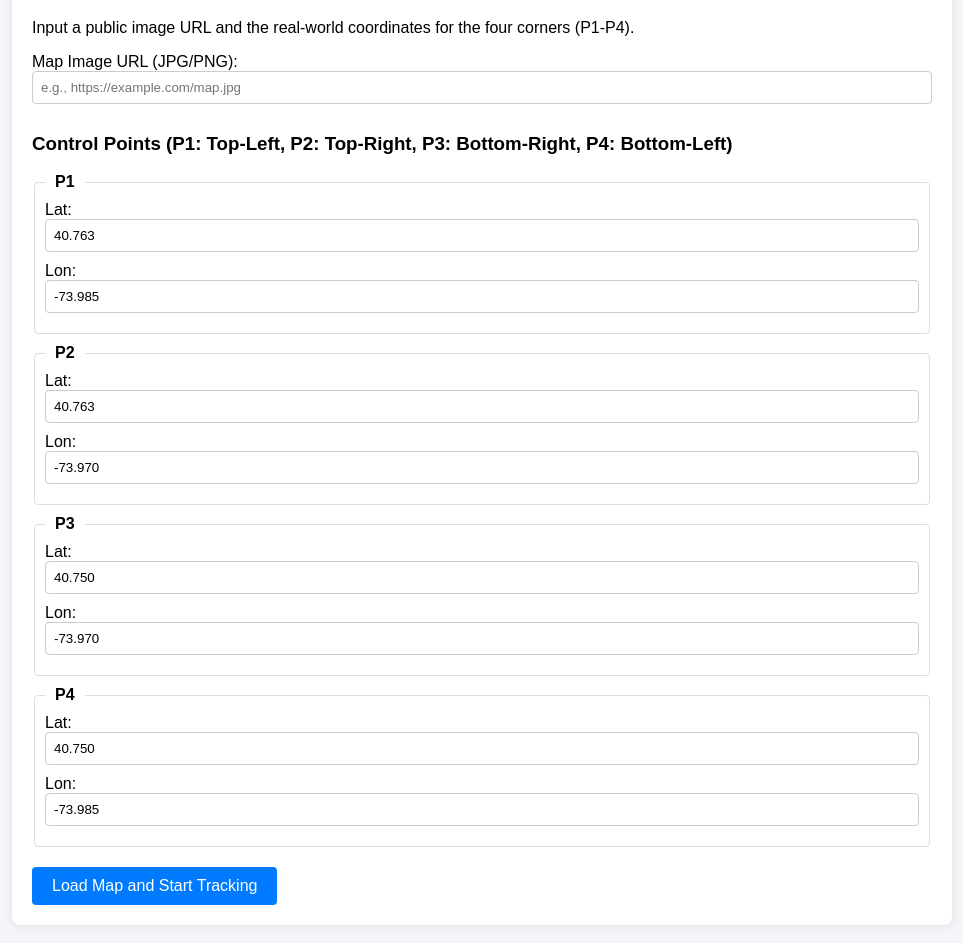
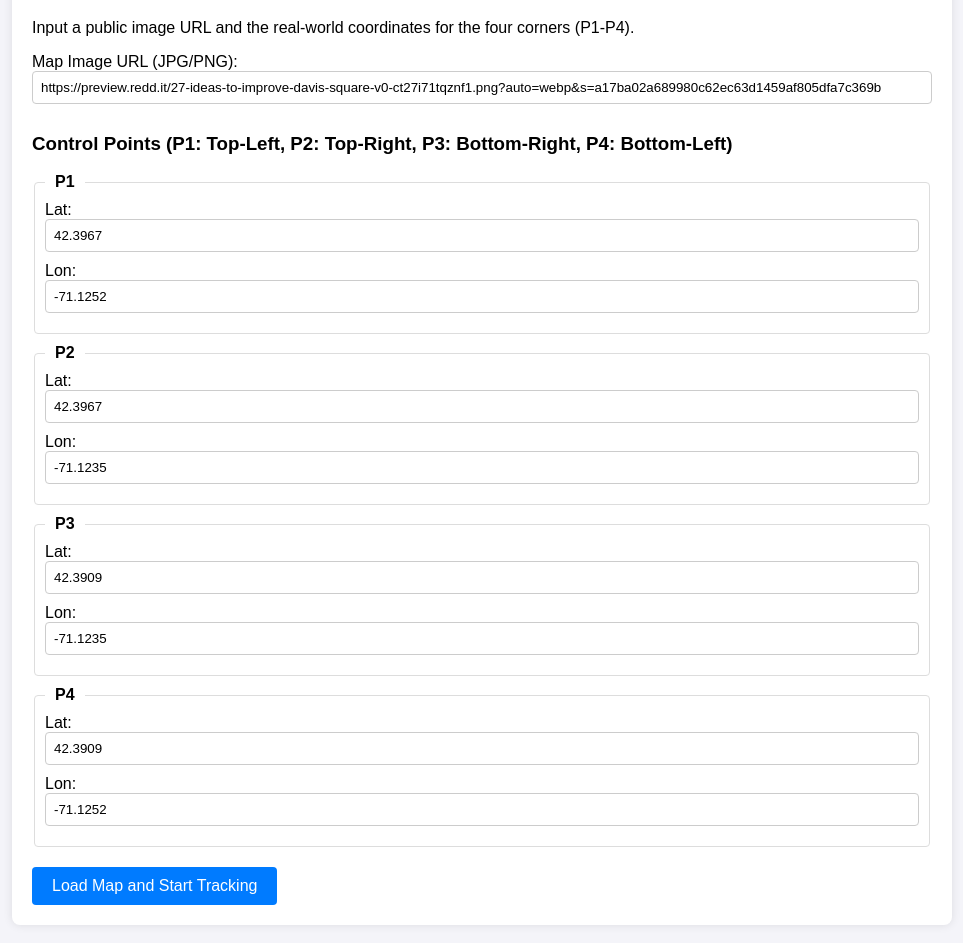
Before and after one commit to hoverfish/hello-world-page, a plain HTML site: page index.html in a window 1280 px wide. Shown: the part 101-1044 px from the top of the page, without its empty margins (158-1121 px from the left). Drawn offline with nearby package versions, Linux system fonts and the light colour scheme.

Commit message:
Add files via upload

```diff
--- a/index.html
+++ b/index.html
@@ -16,33 +16,33 @@
         <p>Input a public image URL and the real-world coordinates for the four corners (P1-P4).</p>
 
         <label for="mapUrl">Map Image URL (JPG/PNG):</label>
-        <input type="url" id="mapUrl" placeholder="e.g., https://example.com/map.jpg" required>
+        <input type="url" id="mapUrl" value="https://preview.redd.it/27-ideas-to-improve-davis-square-v0-ct27i71tqznf1.png?auto=webp&s=a17ba02a689980c62ec63d1459af805dfa7c369b" required>
 
         <h3>Control Points (P1: Top-Left, P2: Top-Right, P3: Bottom-Right, P4: Bottom-Left)</h3>
 
         <div id="coords-input-group">
             <fieldset>
                 <legend>P1</legend>
-                <label>Lat:</label><input type="number" step="any" id="lat1" value="40.763" required>
-                <label>Lon:</label><input type="number" step="any" id="lon1" value="-73.985" required>
+                <label>Lat:</label><input type="number" step="any" id="lat1" value="42.3967" required>
+                <label>Lon:</label><input type="number" step="any" id="lon1" value="-71.1252" required>
             </fieldset>
 
             <fieldset>
                 <legend>P2</legend>
-                <label>Lat:</label><input type="number" step="any" id="lat2" value="40.763" required>
-                <label>Lon:</label><input type="number" step="any" id="lon2" value="-73.970" required>
+                <label>Lat:</label><input type="number" step="any" id="lat2" value="42.3967" required>
+                <label>Lon:</label><input type="number" step="any" id="lon2" value="-71.1235" required>
             </fieldset>
 
             <fieldset>
                 <legend>P3</legend>
-                <label>Lat:</label><input type="number" step="any" id="lat3" value="40.750" required>
-                <label>Lon:</label><input type="number" step="any" id="lon3" value="-73.970" required>
+                <label>Lat:</label><input type="number" step="any" id="lat3" value="42.3909" required>
+                <label>Lon:</label><input type="number" step="any" id="lon3" value="-71.1235" required>
             </fieldset>
 
             <fieldset>
                 <legend>P4</legend>
-                <label>Lat:</label><input type="number" step="any" id="lat4" value="40.750" required>
-                <label>Lon:</label><input type="number" step="any" id="lon4" value="-73.985" required>
+                <label>Lat:</label><input type="number" step="any" id="lat4" value="42.3909" required>
+                <label>Lon:</label><input type="number" step="any" id="lon4" value="-71.1252" required>
             </fieldset>
         </div>
 
```
